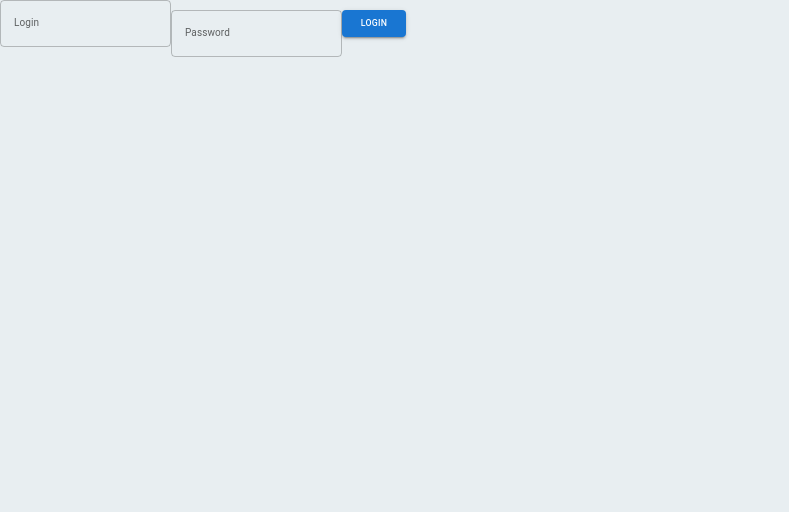
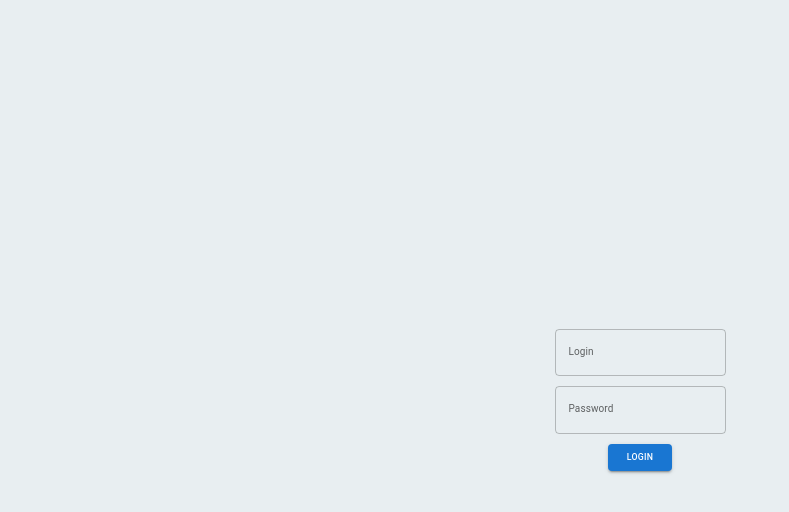
Before and after one commit to TeodorWolski/GuitarStore, a React (Create React App) app: page / in a window 1280 px wide. Shown: the top 512 px of the page, without its empty margins (0-789 px from the left). Built offline with nearby package versions, Linux system fonts and the light colour scheme.

Commit message:
Displaying the items value

```diff
--- a/src/App.tsx
+++ b/src/App.tsx
@@ -1,4 +1,4 @@
-import Auth from "./views/Auth";
+import Auth from "./views/Auth/Auth";
 import { useSelector } from "react-redux";
 import { RootState } from "./store";
 import ItemPage from "./views/ItemPage/ItemPage";
--- a/src/components/atoms/ActionButton/ActionButton.ts
+++ b/src/components/atoms/ActionButton/ActionButton.ts
@@ -19,6 +19,7 @@ const ActionButton = styled.button<{
   background-repeat: no-repeat;
   background-position: center;
   position: relative;
+  cursor: pointer;
 
   &::after {
     content: "${({ amount }) => amount}";
--- a/src/components/molecules/ItemCard/ItemCard.styles.ts
+++ b/src/components/molecules/ItemCard/ItemCard.styles.ts
@@ -41,6 +41,7 @@ export const ItemInfo = styled.div`
     border-radius: 0.75rem;
     background-color: ${({ theme }) => theme.colors.royalBlue};
     color: white;
+    cursor: pointer;
   }
 `;
 
--- a/src/components/organisms/Navbar/Navbar.tsx
+++ b/src/components/organisms/Navbar/Navbar.tsx
@@ -1,19 +1,26 @@
 import ActionButton from "../../../components/atoms/ActionButton/ActionButton";
 import ShoppingCartIcon from "../../../assets/images/ShoppingCartIcon.svg";
 import Logout from "../../../assets/images/Logout.svg";
+import { useState } from "react";
 import { Wrapper } from "./Navbar.styles";
-import { useSelector } from "react-redux";
+import { useSelector, useDispatch } from "react-redux";
 import { RootState } from "../../../store";
+import { logout } from "../../../store/auth-slice";
 
 const Navbar = () => {
+  const [isVisible, setVisibility] = useState<boolean>();
+  const dispatch = useDispatch();
   const cartItems = useSelector((state: RootState) => state.cart.itemsList);
   const numberOfItems = cartItems.length;
+  const handleLogout = () => {
+    dispatch(logout());
+  };
   return (
     <Wrapper>
       <h1>Guitar</h1>
       <div style={{ display: "flex" }}>
         <ActionButton isCart amount={numberOfItems} icon={ShoppingCartIcon} />
-        <ActionButton icon={Logout} />
+        <ActionButton onClick={handleLogout} icon={Logout} />
       </div>
     </Wrapper>
   );
--- a/src/views/Auth.tsx
+++ b/src/views/Auth/Auth.tsx
@@ -1,7 +1,7 @@
 import Button from "@mui/material/Button";
 import TextField from "@mui/material/TextField";
 import { useDispatch } from "react-redux";
-import { login } from "../store/auth-slice";
+import { login } from "../../store/auth-slice";
 
 const Auth = () => {
   const dispatch = useDispatch();
@@ -10,7 +10,16 @@ const Auth = () => {
     dispatch(login());
   };
   return (
-    <form className="container" onSubmit={handleSubmit}>
+    <form
+      style={{
+        height: "100vh",
+        display: "flex",
+        flexDirection: "column",
+        alignItems: "center",
+        justifyContent: "center",
+      }}
+      onSubmit={handleSubmit}
+    >
       <TextField
         type="text"
         id="outlined-basic"
```
Also changed, not shown: src/components/molecules/ItemsList/ItemsList.tsx (added, +11 -0 lines).
